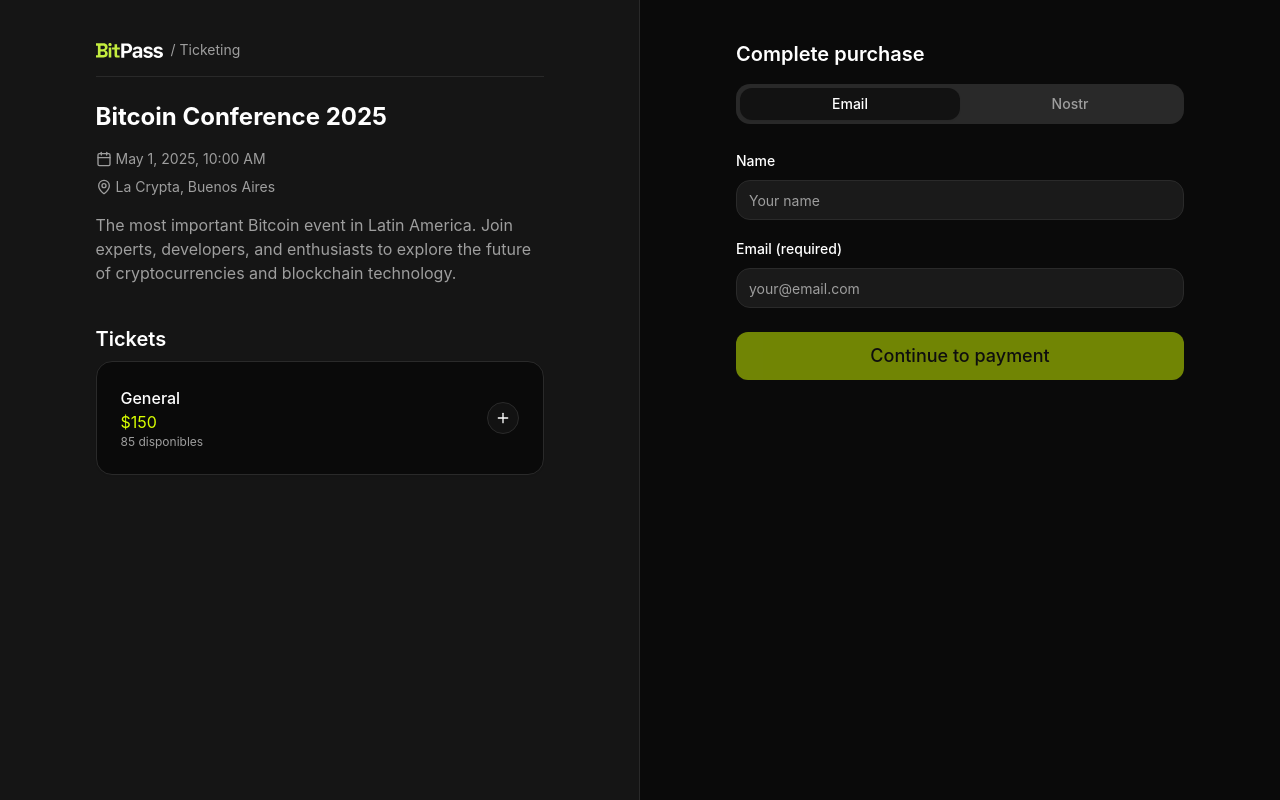
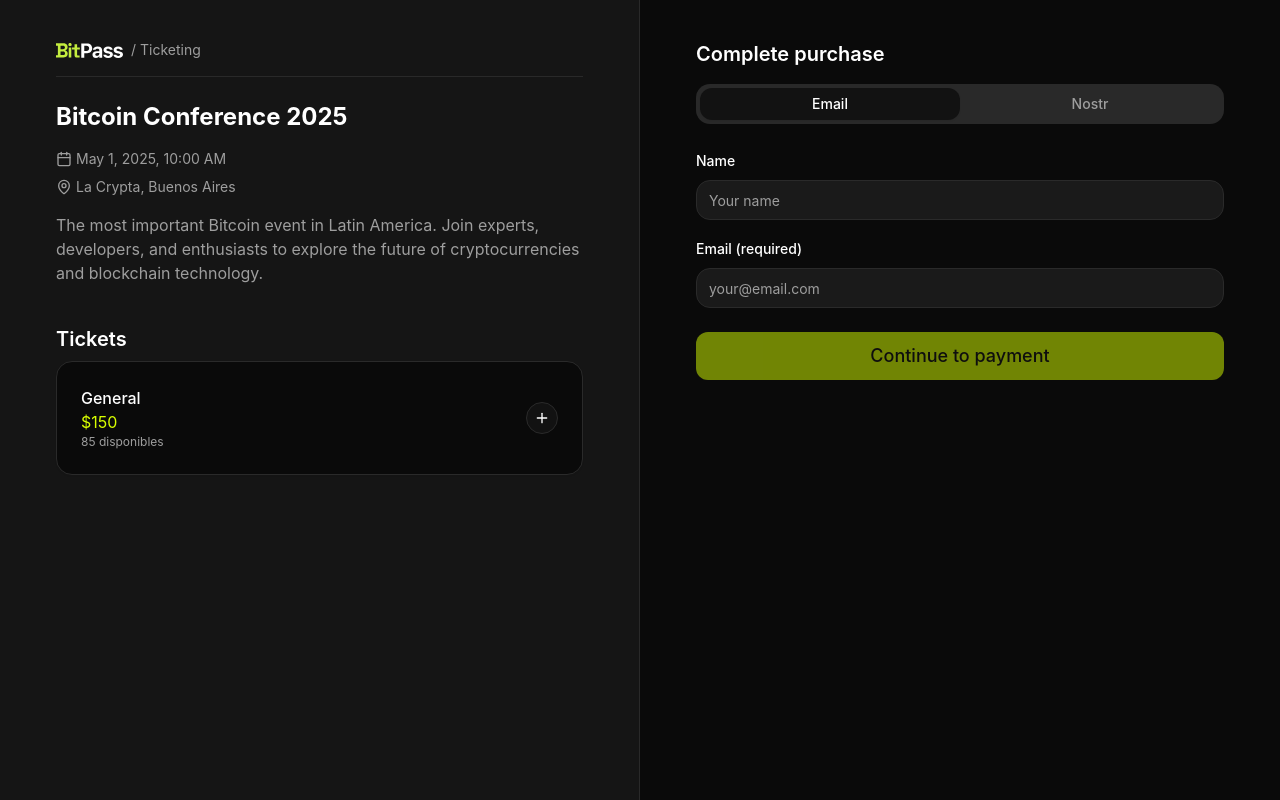
Before and after one commit to bitpass-live/bitpass-app, a Next.js app: page / in a window 1280 px wide. Built offline with nearby package versions, Linux system fonts and the light colour scheme.

Commit message:
update screen md on tailwind.config

```diff
--- a/tailwind.config.ts
+++ b/tailwind.config.ts
@@ -15,7 +15,7 @@ const config = {
       center: true,
       padding: '1rem',
       screens: {
-        md: '480px',
+        md: '680px',
       },
     },
     extend: {
```
